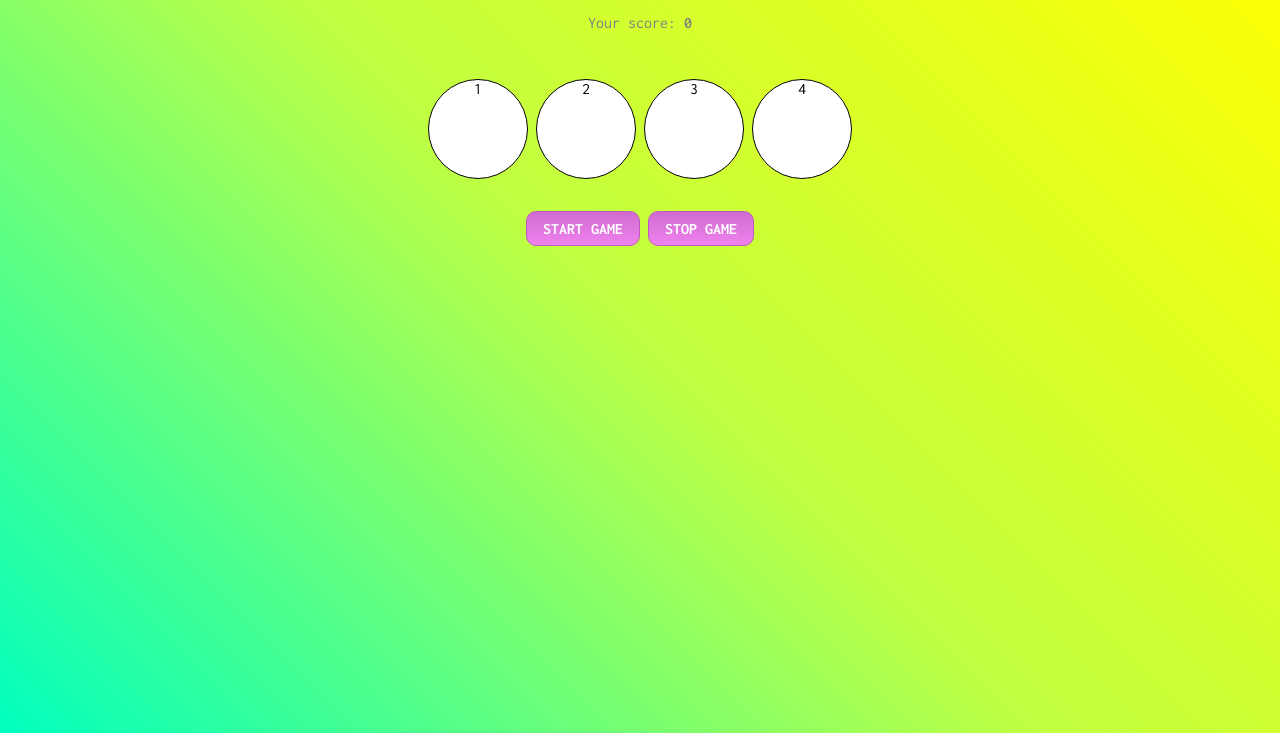
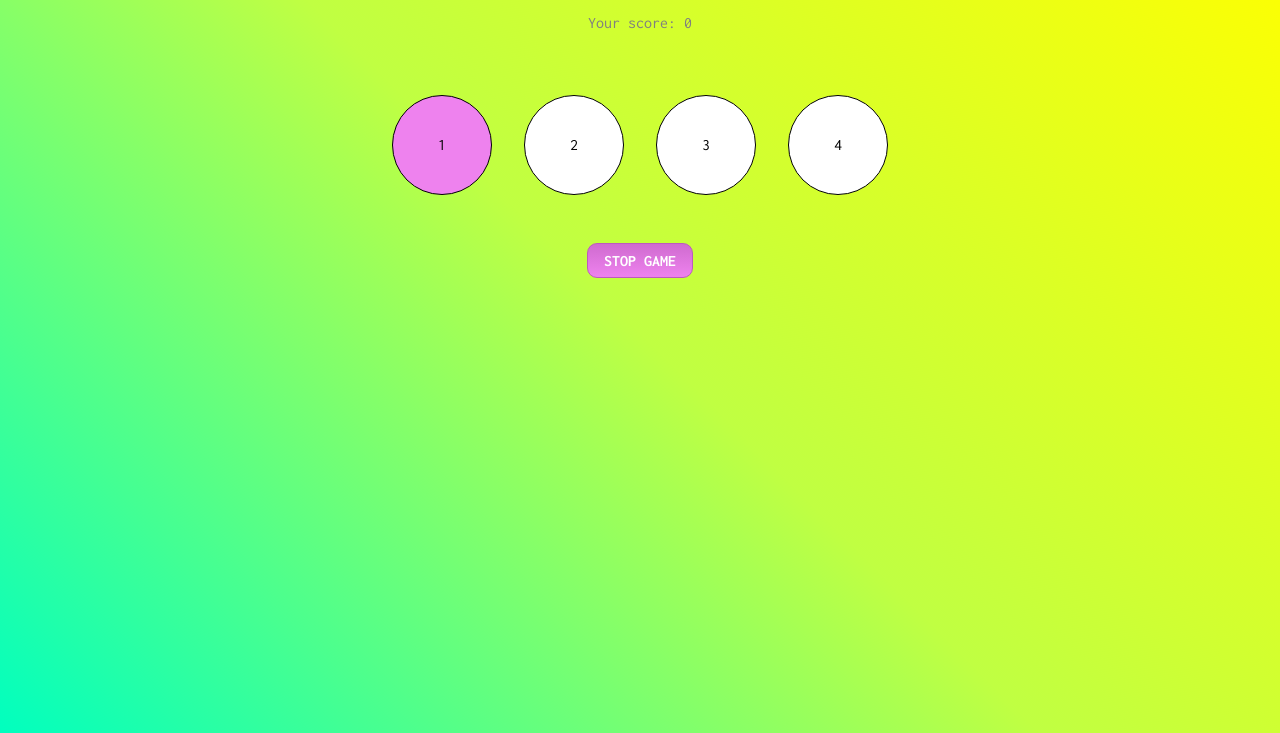
Before and after one commit to silmu/speedgame, a plain HTML site: page index.html in a window 1280 px wide. Both pictures are taken after a click on the button "START GAME". Shown: the part 67-800 px from the top of the page. Drawn offline with Linux system fonts and the light colour scheme.

Commit message:
Refactored code

```diff
--- a/index.html
+++ b/index.html
@@ -18,13 +18,13 @@
       <div class="container-gameover">
         <div class="container-gameover-modal">
           <div class="content-gameover">
-            <h2>Your final score: <span class="score">0</span></h2>
+            <h2>Your final score: <span class="scoreText">0</span></h2>
             <button type="button" class="btns" id="btn-close">Close</button>
           </div>
         </div>
       </div>
       <h1>Speedgame</h1>
-      <h2>Your score: <span class="score">0</span></h2>
+      <h2>Your score: <span class="scoreText">0</span></h2>
     </header>
     <main>
       <div class="container-circles">
@@ -38,5 +38,6 @@
       <button type="button" class="btns" id="btn-start">Start game</button>
       <button type="button" class="btns" id="btn-stop">Stop game</button>
     </footer>
+    <script src="main.js"></script>
   </body>
 </html>
--- a/main.js
+++ b/main.js
@@ -25,6 +25,103 @@
 const btnStart = document.querySelector('#btn-start');
 const btnStop = document.querySelector('#btn-stop');
 const btnClose = document.querySelector('#btn-close');
-const circle1 = document.querySelector('#circle1');
-const circle2 = document.querySelector('#circle2');
-const circle3 = document.querySelector('#circle3');
+const gameOverMsg = document.querySelector('.container-gameover');
+const circles = document.querySelectorAll('.circles');
+const scoreText = document.querySelectorAll('.scoreText');
+
+let score = 0;
+let pace = 1000;
+let rounds = 0;
+let timer;
+let currentActive = 0;
+
+btnStart.addEventListener('click', () => {
+  //start game
+  console.log('Button Start is clicked');
+  gameStart();
+});
+
+btnStop.addEventListener('click', () => {
+  //make Game Over message appear on Stop button click
+  gameOverMsg.style.visibility = 'visible';
+  console.log('Button Stop is clicked');
+});
+
+btnClose.addEventListener('click', () => {
+  //set visibility to hidden
+  console.log('Button Close is clicked');
+  gameOverMsg.style.visibility = 'hidden';
+  //Reload page to erase score
+  window.location.reload();
+  //Alternative set score to 0
+});
+
+//Add event on click for each circle
+circles.forEach((circle, i) => {
+  circle.addEventListener('click', () => circleOnClick(i));
+});
+
+//Circle on click removes the .active class to set background of a circle
+const circleOnClick = (i) => {
+  if (i != currentActive) endGame();
+  else {
+    score++;
+    rounds--;
+    scoreText.textContent = score;
+  }
+  console.log(`Circle ${i} is clicked`);
+  //   active = i;
+  //   circles[i].classList.toggle('active');
+};
+
+//Generate a random number that is not equal to the last number
+const getRandom = (lastNumber) => {
+  let random = Math.floor(Math.random() * 4);
+  while (random === lastNumber) {
+    random = Math.floor(Math.random() * 4);
+  }
+  return random;
+};
+
+//GAMEPLAY
+const gameStart = () => {
+  console.log('Game started');
+  //Make all circles clickable
+  circles.forEach((circle) => (circle.style.pointerEvents = 'auto'));
+  //Switch button Start to Stop
+  btnStart.style.display = 'none';
+  btnStop.style.display = 'inline-block';
+
+  //ACTUAL GAME
+  //Pick a new circle that is not the same as the current one
+  let newActive = getRandom(currentActive);
+  circles[newActive].classList.toggle('active');
+
+  //Make background of old active circle white
+  circles[currentActive].classList.remove('active');
+
+  //Set newActive to be currentActive
+  currentActive = newActive;
+  console.log('Circle number ' + currentActive + ' is selected');
+
+  //
+  timer = setTimeout(() => gameStart(), pace);
+  //Increasing pace of a game each round
+  pace = pace - 10;
+  rounds++;
+  //Give player a chance to miss 4 times
+  if (rounds >= 5) {
+    endGame();
+  }
+  //Log score on a sceen and modale
+  scoreText.forEach((text) => {
+    text.textContent = score;
+  });
+  console.log(score);
+};
+
+//GAME end
+const endGame = () => {
+  clearTimeout(timer);
+  gameOverMsg.style.visibility = 'visible';
+};
--- a/style.css
+++ b/style.css
@@ -42,7 +42,7 @@ h2 {
   top: 0;
   left: 0;
   z-index: 1;
-  display: none;
+  visibility: hidden;
 }
 
 .container-gameover-modal {
@@ -61,15 +61,25 @@ h2 {
 /* Circles */
 .container-circles {
   padding: 2rem;
+  min-width: 132px;
+  display: flex;
+  flex-wrap: wrap;
+  justify-content: center;
 }
 
 .circles {
+  margin: 1rem;
   width: 100px;
   height: 100px;
   background-color: white;
   border: 1px solid black;
   border-radius: 50%;
-  display: inline-block;
+  padding: 2.5rem;
+  pointer-events: none; /* prevent clicking circles */
+}
+
+.circles.active {
+  background-color: violet;
 }
 
 /* Buttons */
@@ -88,3 +98,13 @@ h2 {
 .btns:hover {
   filter: hue-rotate(250deg);
 }
+
+#btn-stop {
+  display: none;
+}
+
+@media screen and (max-width: 500px) {
+  body {
+    width: 100%;
+  }
+}
```
